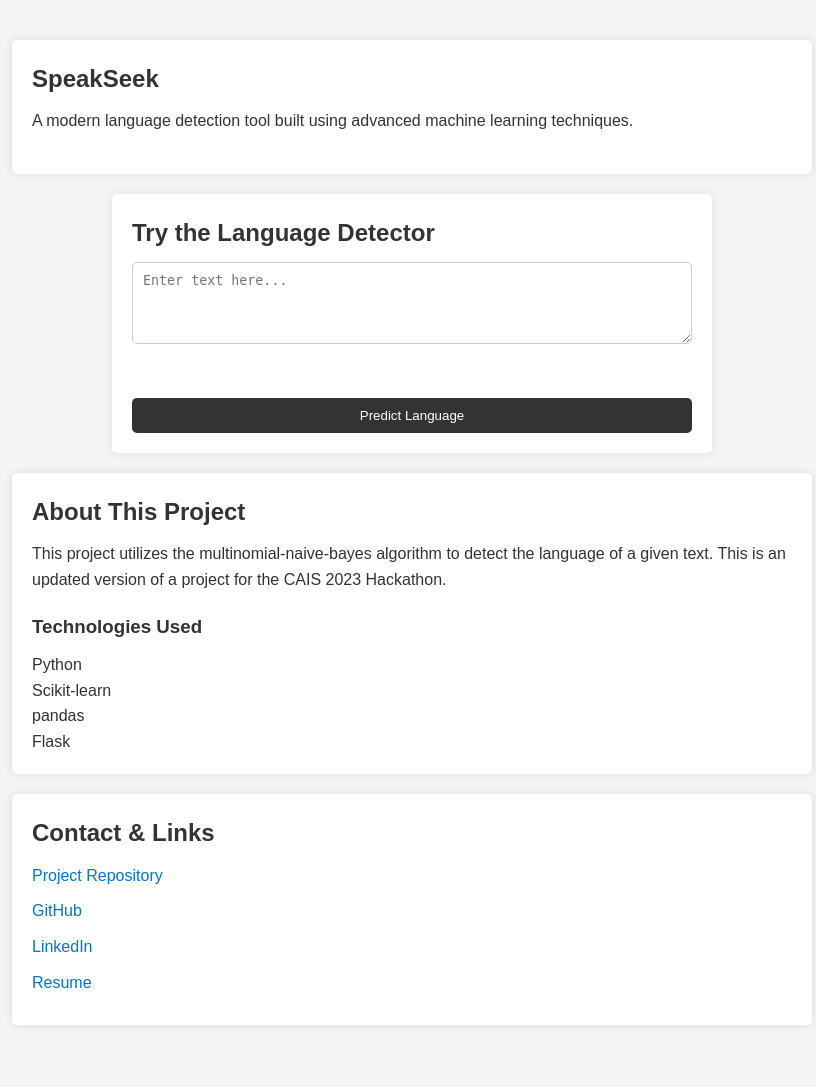
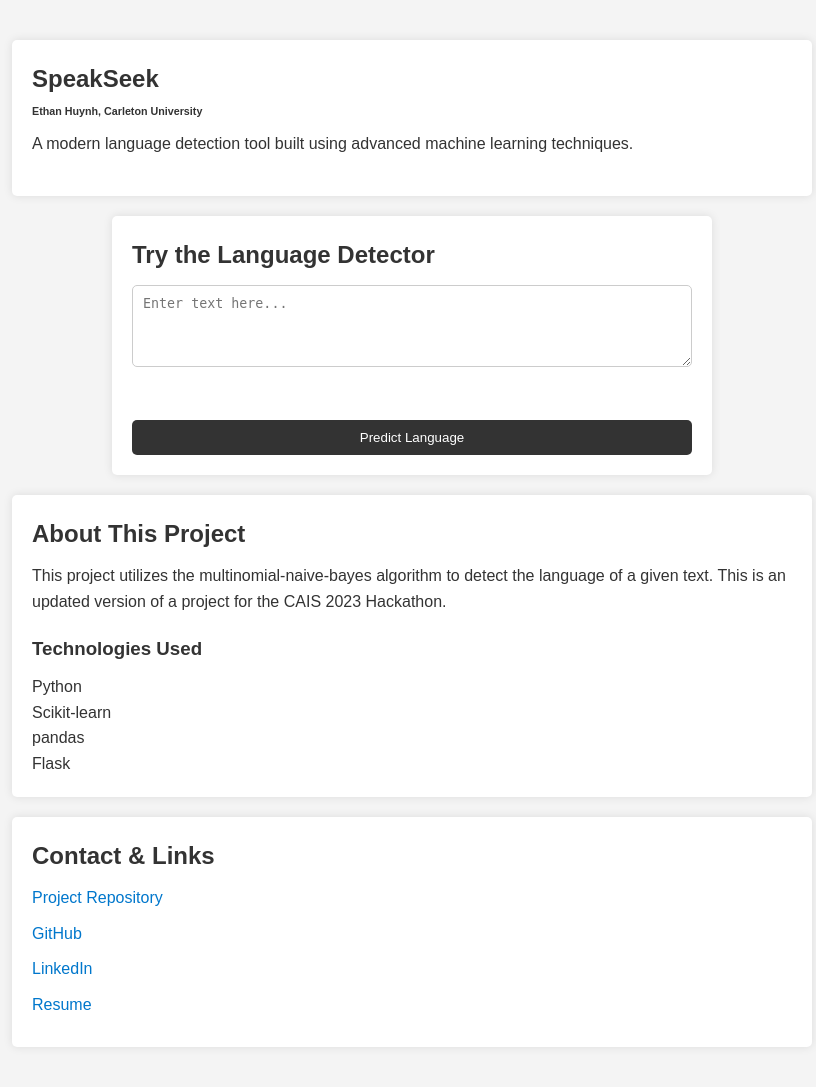
Before and after one commit to eggrollius/SpeakSeek, a Flask app: page / in a window 1280 px wide. Shown: the whole page, without its empty margins (228-1044 px from the left). Before the commit the page ends 988 px from the top, so only its background shows below. Run offline with Flask 3, Linux system fonts and the light colour scheme; parts of the project's set-up code (start-up, migrations or seed data) failed here and were passed over.

Commit message:
Name Added

```diff
--- a/static/styles.css
+++ b/static/styles.css
@@ -31,8 +31,16 @@ body {
     box-shadow: 0 0 10px rgba(0, 0, 0, 0.1);
 }
 
-h1, h2, h3 {
+h1, h2, h3, h4, h5, h6{
     margin-bottom: 10px;
+}
+
+h1 {
+    margin-bottom: 5px;
+}
+
+h6 {
+    margin-top: 0px;
 }
 
 p {
--- a/templates/index.html
+++ b/templates/index.html
@@ -8,6 +8,7 @@
 <!-- Project Title and Description -->
 <section class="project-intro">
     <h1>SpeakSeek</h1>
+    <h6>Ethan Huynh, Carleton University</h6>
     <p>A modern language detection tool built using advanced machine learning techniques.</p>
 </section>
 
```
